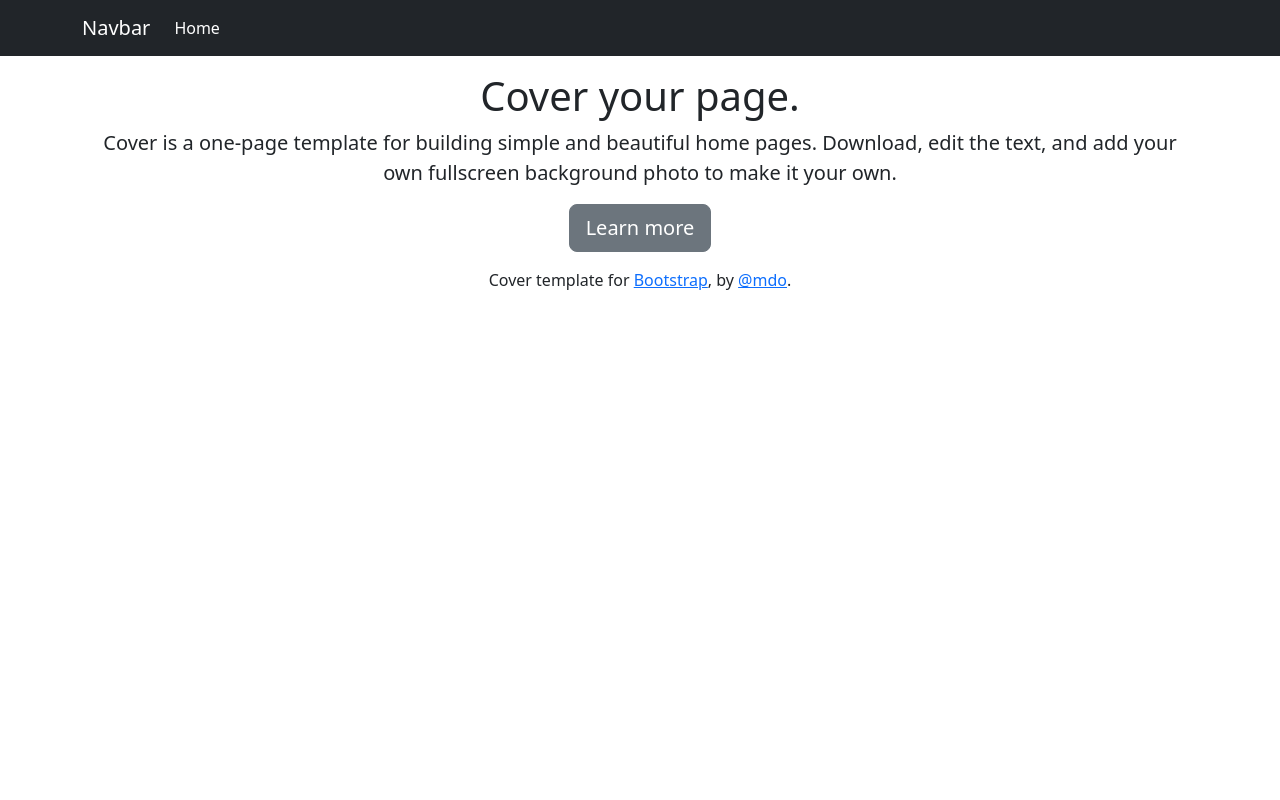
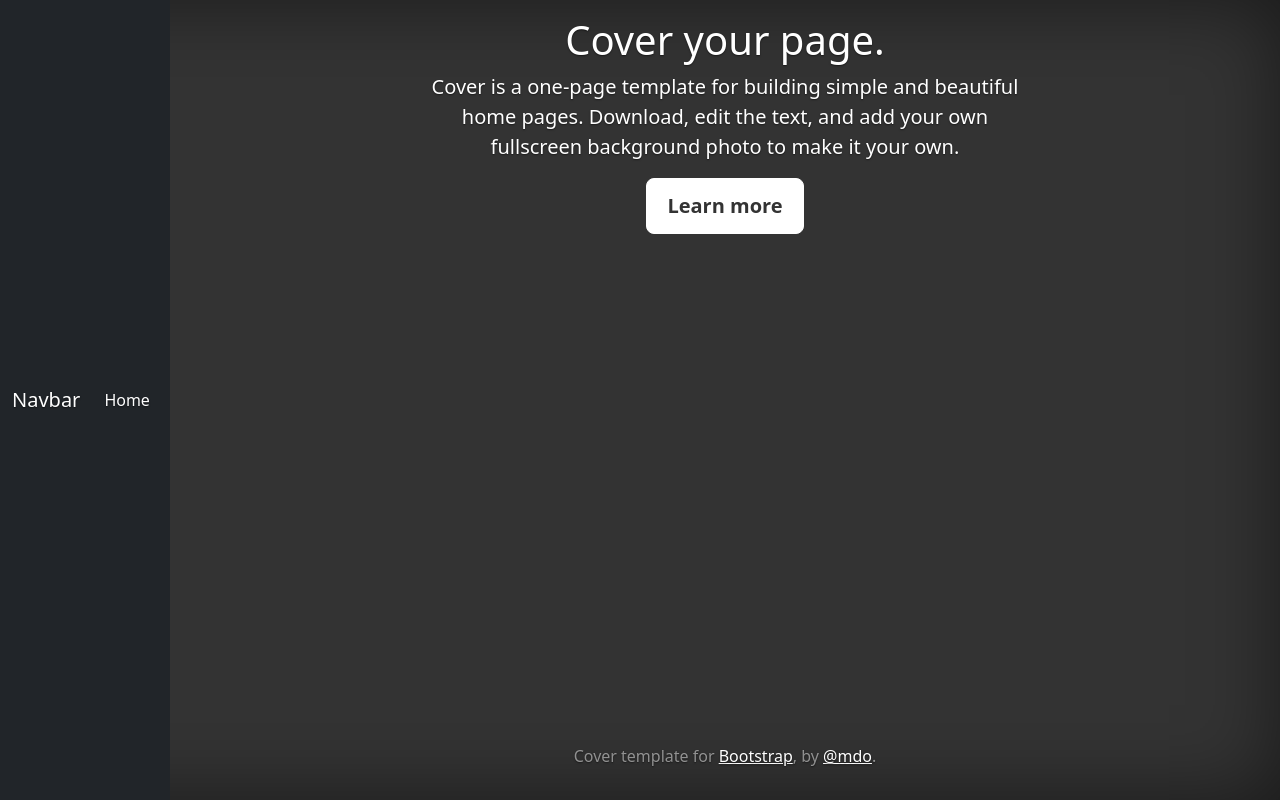
Before and after one commit to jolsen08/kidneycare, a Django app: template templates/dashboard/index.html in a window 1280 px wide. Run offline with Django 4.2, Linux system fonts and the light colour scheme; the template is opened without the code that fills it, so the values that code supplies are empty; some libraries are stand-ins or nearby versions.

Commit message:
css file

```diff
--- /dev/null
+++ b/templates/cssview.css
@@ -0,0 +1,106 @@
+/*
+ * Globals
+ */
+
+/* Links */
+a,
+a:focus,
+a:hover {
+  color: #fff;
+}
+
+/* Custom default button */
+.btn-secondary,
+.btn-secondary:hover,
+.btn-secondary:focus {
+  color: #333;
+  text-shadow: none; /* Prevent inheritance from `body` */
+  background-color: #fff;
+  border: .05rem solid #fff;
+}
+
+
+/*
+ * Base structure
+ */
+
+html,
+body {
+  height: 100%;
+  background-color: #333;
+}
+
+body {
+  display: -ms-flexbox;
+  display: flex;
+  color: #fff;
+  text-shadow: 0 .05rem .1rem rgba(0, 0, 0, .5);
+  box-shadow: inset 0 0 5rem rgba(0, 0, 0, .5);
+}
+
+.cover-container {
+  max-width: 42em;
+}
+
+
+/*
+ * Header
+ */
+.masthead {
+  margin-bottom: 2rem;
+}
+
+.masthead-brand {
+  margin-bottom: 0;
+}
+
+.nav-masthead .nav-link {
+  padding: .25rem 0;
+  font-weight: 700;
+  color: rgba(255, 255, 255, .5);
+  background-color: transparent;
+  border-bottom: .25rem solid transparent;
+}
+
+.nav-masthead .nav-link:hover,
+.nav-masthead .nav-link:focus {
+  border-bottom-color: rgba(255, 255, 255, .25);
+}
+
+.nav-masthead .nav-link + .nav-link {
+  margin-left: 1rem;
+}
+
+.nav-masthead .active {
+  color: #fff;
+  border-bottom-color: #fff;
+}
+
+@media (min-width: 48em) {
+  .masthead-brand {
+    float: left;
+  }
+  .nav-masthead {
+    float: right;
+  }
+}
+
+
+/*
+ * Cover
+ */
+.cover {
+  padding: 0 1.5rem;
+}
+.cover .btn-lg {
+  padding: .75rem 1.25rem;
+  font-weight: 700;
+}
+
+
+/*
+ * Footer
+ */
+.mastfoot {
+  color: rgba(255, 255, 255, .5);
+}
--- a/templates/dashboard/index.html
+++ b/templates/dashboard/index.html
@@ -38,7 +38,7 @@
 
 
     <!-- Custom styles for this template -->
-    <link href="cover.css" rel="stylesheet">
+    <link href="cssview.css" rel="stylesheet">
   </head>
   <body class="text-center">
 
```
